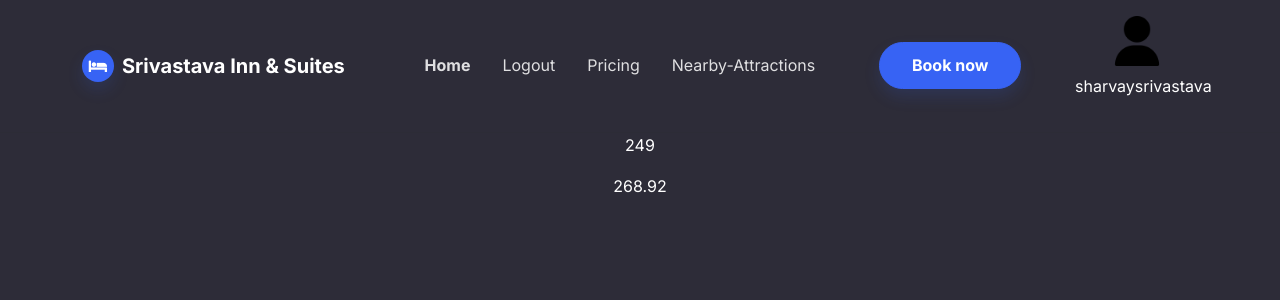
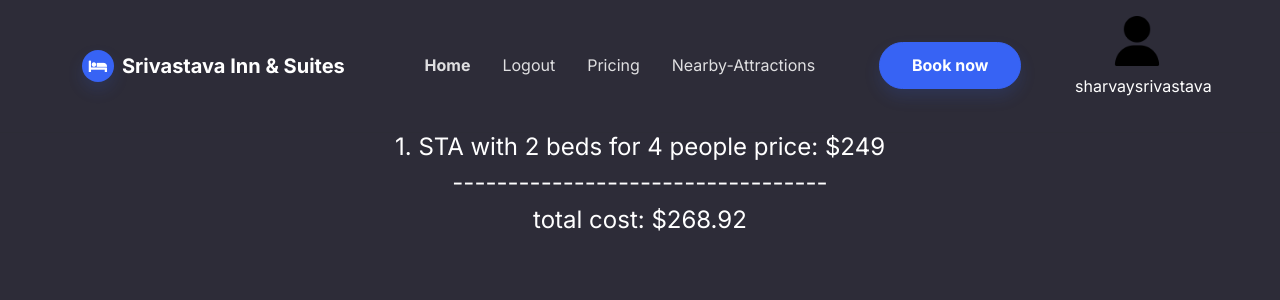
Before and after one commit to SharSrivastava87/FBLA_E-Business, a Django app: page /checkout/ in a window 1280 px wide. Shown: the top 300 px of the page. Run offline with Django 4.2, Linux system fonts and the light colour scheme; a user stored in the database is signed in; data comes from the database, SQL or seed files in the repository; some libraries are stand-ins or nearby versions.

Commit message:
23th working copy with Better looks

```diff
--- a/Homepage/templates/Checkout.html
+++ b/Homepage/templates/Checkout.html
@@ -64,11 +64,12 @@
             </div>
         </div>
     </nav>
-            <div>
+            <div class="text-center">
                 {% for booking in bookings %}
-                <p>{{booking.room.price}}</p>
+                <h4>{{ booking.room }} price: ${{booking.room.price}}</h4>
                 {% endfor %}
-                <p>{{ total_cost }}</p>
+                <h4>----------------------------------</h4>
+                <h4 style="padding-bottom: 3%">total cost: ${{ total_cost }}</h4>
             </div>
 
 
--- a/Homepage/templates/availability_form.html
+++ b/Homepage/templates/availability_form.html
@@ -122,9 +122,10 @@
 <body>
 
     <form method="post" class="form" id="availability-form">
-        {{ form.as_p }}
+        <h5 class="text-center" style="font-size: 20px"> {{ form.as_p }}</h5>
         {% csrf_token %}
-        <button type="submit">Book Room</button>
+        <button type="submit" style="display: block; margin: auto;">Book Room</button>
+
 
     </form>
 
```
